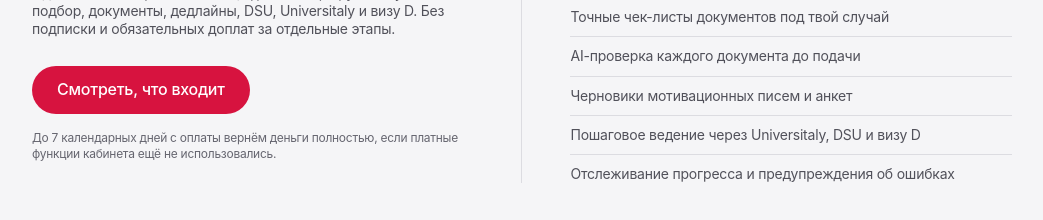
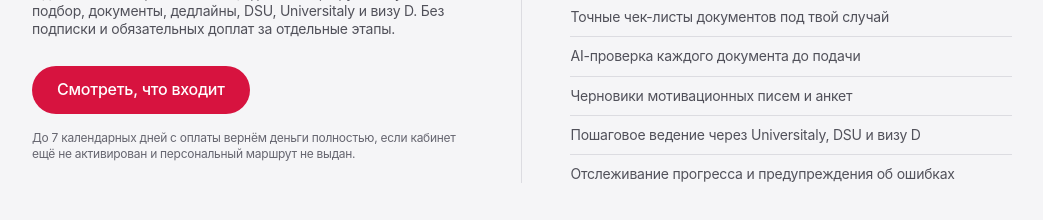
Before and after one commit to bashpayy-hash/iitaly-site, a Next.js app: page / in a window 1280 px wide. Shown: the part 3980-4200 px from the top of the page, without its empty margins (118-1161 px from the left). Built offline with nearby package versions, Linux system fonts and the light colour scheme; no server answers.

Commit message:
feat: gate Stripe refund copy with rollout flag

```diff
--- a/src/components/home/PriceBand.tsx
+++ b/src/components/home/PriceBand.tsx
@@ -4,6 +4,7 @@ import { ItalianAccent } from "@/components/marketing/ItalianAccent";
 import { AppleButtonLink } from "@/components/apple/Button";
 import { AppleCaption, AppleBody } from "@/components/apple/Typography";
 import { FEATURES, PRICE_MAIN, priceLabel } from "@/data/pricing";
+import { STRIPE_ENABLED } from "@/lib/paymentMode";
 
 /** Existing pricing and refund terms, with one clear conversion action. */
 export function PriceBand() {
@@ -25,8 +26,9 @@ export function PriceBand() {
             Смотреть, что входит
           </AppleButtonLink>
           <p className="mt-4 max-w-md text-apple-caption text-cloud-meta">
-            До 7 календарных дней с оплаты вернём деньги полностью, если
-            платные функции кабинета ещё не использовались.
+            {STRIPE_ENABLED
+              ? "До 7 календарных дней с оплаты вернём деньги полностью, если платные функции кабинета ещё не использовались."
+              : "До 7 календарных дней с оплаты вернём деньги полностью, если кабинет ещё не активирован и персональный маршрут не выдан."}
           </p>
         </div>
 
```
